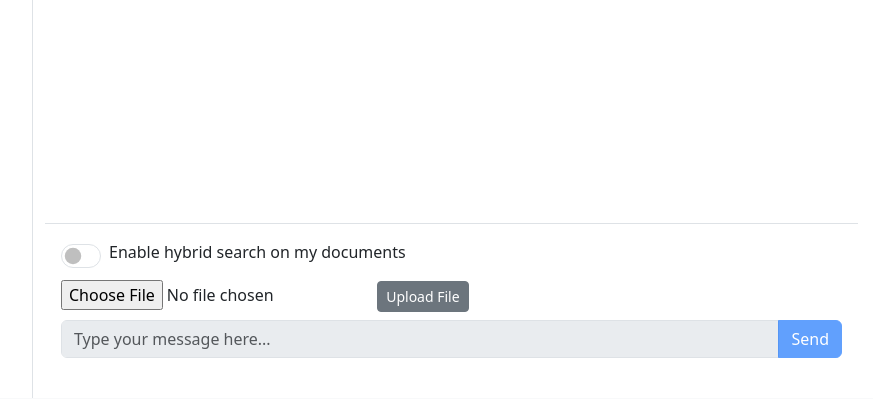
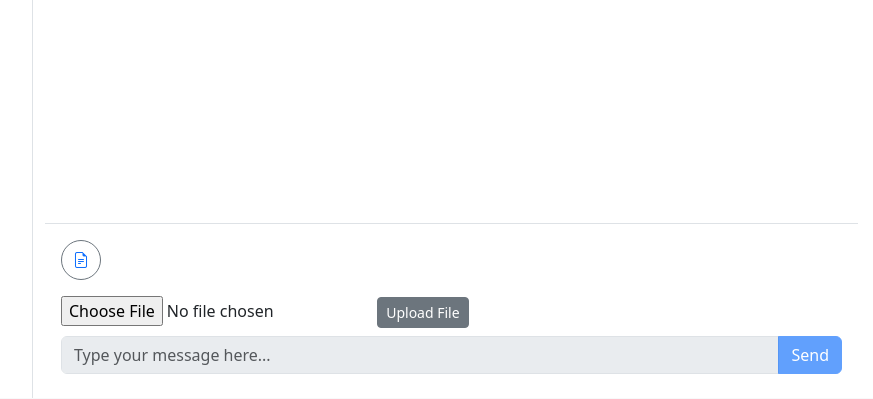
Before and after one commit to wtomaz808/simplechat, a Python web app: template templates/chats.html in a window 1280 px wide. Shown: the part 478-877 px from the top of the page, without its empty margins (328-1201 px from the left). Run offline with Jinja, Linux system fonts and the light colour scheme; the template is opened without the code that fills it, so the values that code supplies are empty; some libraries are stand-ins or nearby versions.

Commit message:
improved ui for doc search

```diff
--- a/app.py
+++ b/app.py
@@ -28,7 +28,7 @@ app = Flask(__name__)
 # Flask Session Configuration
 app.config['SECRET_KEY'] = os.urandom(32)
 app.config['SESSION_TYPE'] = 'filesystem'  # Use filesystem session storage
-app.config['VERSION'] = '0.82'
+app.config['VERSION'] = '0.83'
 Session(app)
 
 # Allowed extensions and max file size
--- a/templates/chats.html
+++ b/templates/chats.html
@@ -116,6 +116,62 @@
         margin-right: 0.5rem;
     }
 
+    /* Styles for the search button */
+    .search-btn {
+        width: 40px;
+        height: 40px;
+        border-radius: 50%;
+        transition: all 0.3s ease;
+        overflow: hidden;
+        padding: 0;
+        display: flex;
+        align-items: center;
+        justify-content: center;
+    }
+
+    /* Hide the text initially */
+    .search-btn .search-btn-text {
+        opacity: 0;
+        width: 0;
+        overflow: hidden;
+        white-space: nowrap;
+        transition: all 0.3s ease;
+    }
+
+    /* When the button is active */
+    .search-btn.active {
+        width: auto;
+        border-radius: 20px;
+        /* Less rounded when expanded */
+        padding: 0 15px;
+    }
+
+    /* Show the text when active */
+    .search-btn.active .search-btn-text {
+        opacity: 1;
+        width: auto;
+        margin-left: 8px;
+    }
+
+    /* Change button style when active */
+    .search-btn.active {
+        background-color: #0d6efd;
+        color: #fff;
+        border-color: #0d6efd;
+    }
+
+    /* Update the icon and text color when active */
+    .search-btn.active i,
+    .search-btn.active .search-btn-text {
+        color: #fff;
+    }
+
+    /* Set icon color when not active */
+    .search-btn i {
+        color: #0d6efd;
+        /* Bootstrap primary color */
+    }
+
     /* Additional custom styles can go here */
 </style>
 {% endblock %}
@@ -144,11 +200,11 @@
             <!-- User Input and Send Button -->
             <div class="p-3 border-top">
                 <!-- Hybrid Search Switch -->
-                <div class="form-group form-check form-switch mb-3">
-                    <input class="form-check-input" type="checkbox" id="hybrid-search-checkbox" name="hybrid_search">
-                    <label class="form-check-label ms-2" for="hybrid-search-checkbox">
-                        Enable hybrid search on my documents
-                    </label>
+                <div class="mb-3">
+                    <button id="search-documents-btn" class="btn btn-outline-secondary search-btn">
+                        <i class="bi bi-file-earmark-text"></i>
+                        <span class="search-btn-text">Search Documents</span>
+                    </button>
                 </div>
 
 
@@ -206,6 +262,12 @@
                 console.error('Error loading conversations:', error);
             });
     }
+
+    // Toggle the active class on the button when clicked
+    document.getElementById('search-documents-btn').addEventListener('click', function () {
+        this.classList.toggle('active');
+    });
+
 
     // Function to select a conversation
     function selectConversation(conversationId) {
@@ -462,8 +524,8 @@
         // Show the loading indicator
         showLoadingIndicatorInChatbox();
 
-        // Get the state of the checkbox
-        const hybridSearchEnabled = document.getElementById('hybrid-search-checkbox').checked;
+        // Get the state of the search documents button
+        const hybridSearchEnabled = document.getElementById('search-documents-btn').classList.contains('active');
 
         fetch("/api/chat", {
             method: 'POST',
@@ -473,7 +535,7 @@
             body: JSON.stringify({
                 message: userInput,
                 conversation_id: currentConversationId,
-                hybrid_search: hybridSearchEnabled  // Include the checkbox state
+                hybrid_search: hybridSearchEnabled  // Include the button state
             }),
         })
             .then(response => response.json())
```
